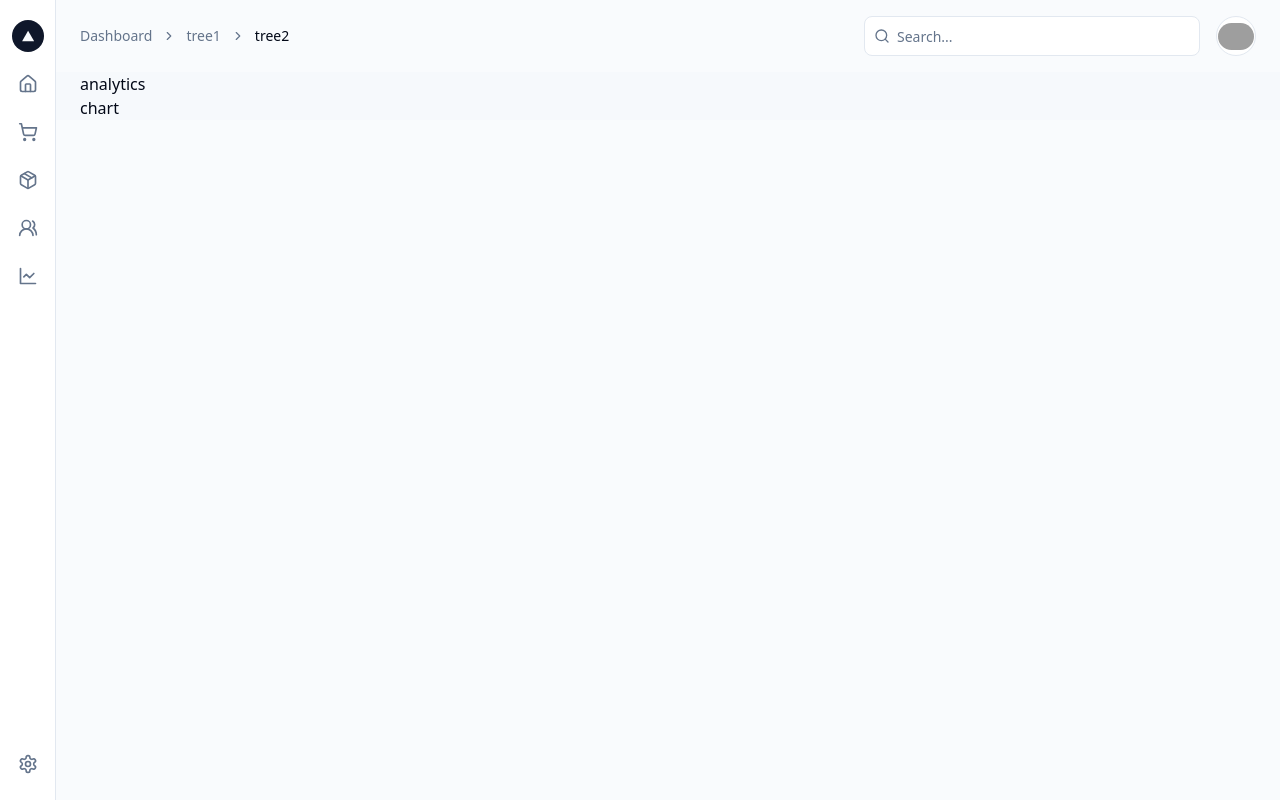
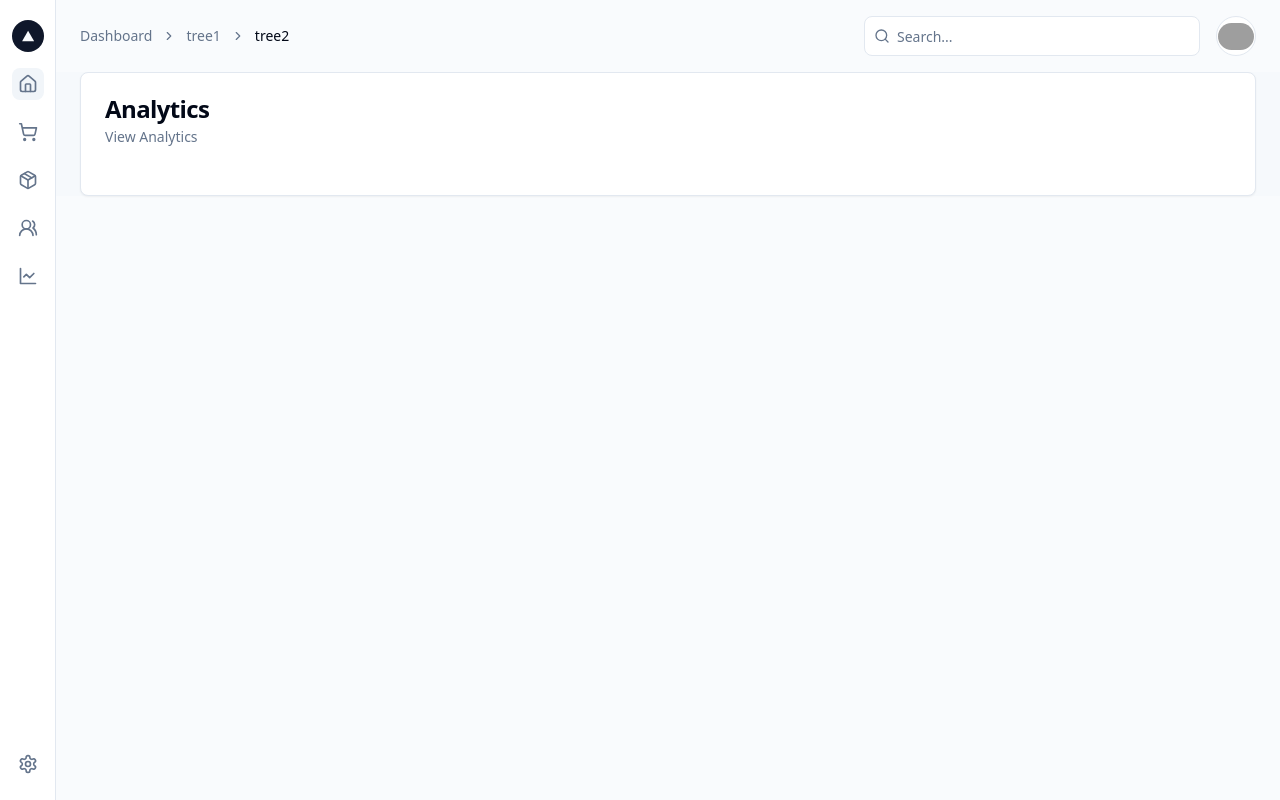
Before and after one commit to D50000/MiniKit-dashboard, a Next.js app: page /analytics in a window 1280 px wide. Built offline with nearby package versions, Linux system fonts and the light colour scheme; no server answers; grey boxes are pictures that could not be loaded.

Commit message:
Update main pages

```diff
--- a/app/(dashboard)/analytics/page.tsx
+++ b/app/(dashboard)/analytics/page.tsx
@@ -1,7 +1,13 @@
-export default function Page() {
+import { Card, CardContent, CardDescription, CardHeader, CardTitle } from '@/components/ui/card';
+
+export default function Analytics() {
   return (
-    <div>
-       analytics<div>chart</div>
-    </div>
+    <Card>
+      <CardHeader>
+        <CardTitle>Analytics</CardTitle>
+        <CardDescription>View Analytics</CardDescription>
+      </CardHeader>
+      <CardContent></CardContent>
+    </Card>
   );
 }
--- a/app/(dashboard)/layout.tsx
+++ b/app/(dashboard)/layout.tsx
@@ -48,10 +48,10 @@ function DesktopNav() {
           className="group flex h-9 w-9 shrink-0 items-center justify-center gap-2 rounded-full bg-primary text-lg font-semibold text-primary-foreground md:h-8 md:w-8 md:text-base"
         >
           <VercelLogo className="h-3 w-3 transition-all group-hover:scale-110" />
-          <span className="sr-only">ABC Inc</span>
+          <span className="sr-only">ABC TEAM</span>
         </Link>
 
-        <NavItem href="#" label="Dashboard">
+        <NavItem href="/analytics" label="Dashboard">
           <Home className="h-5 w-5" />
         </NavItem>
 
@@ -75,7 +75,7 @@ function DesktopNav() {
         <Tooltip>
           <TooltipTrigger asChild>
             <Link
-              href="#"
+              href="/"
               className="flex h-9 w-9 items-center justify-center rounded-lg text-muted-foreground transition-colors hover:text-foreground md:h-8 md:w-8"
             >
               <Settings className="h-5 w-5" />
@@ -101,13 +101,16 @@ function MobileNav() {
       <SheetContent side="left" className="sm:max-w-xs">
         <nav className="grid gap-6 text-lg font-medium">
           <Link
-            href="#"
+            href="https://docs.world.org/world-chain"
             className="group flex h-10 w-10 shrink-0 items-center justify-center gap-2 rounded-full bg-primary text-lg font-semibold text-primary-foreground md:text-base"
           >
             <Package2 className="h-5 w-5 transition-all group-hover:scale-110" />
-            <span className="sr-only">Vercel</span>
+            <span className="sr-only">ABC TEAM</span>
           </Link>
-          <Link href="/analytics" className="flex items-center gap-4 px-2.5 text-muted-foreground hover:text-foreground">
+          <Link
+            href="/analytics"
+            className="flex items-center gap-4 px-2.5 text-muted-foreground hover:text-foreground"
+          >
             <Home className="h-5 w-5" />
             Dashboard
           </Link>
--- a/app/(dashboard)/pageA/page.tsx
+++ b/app/(dashboard)/pageA/page.tsx
@@ -10,7 +10,7 @@ export default function PageA() {  //
   return (
     <Card>
       <CardHeader>
-        <CardTitle>pageA</CardTitle>
+        <CardTitle>PageA</CardTitle>
         <CardDescription>View PageA</CardDescription>
       </CardHeader>
       <CardContent></CardContent>
```
